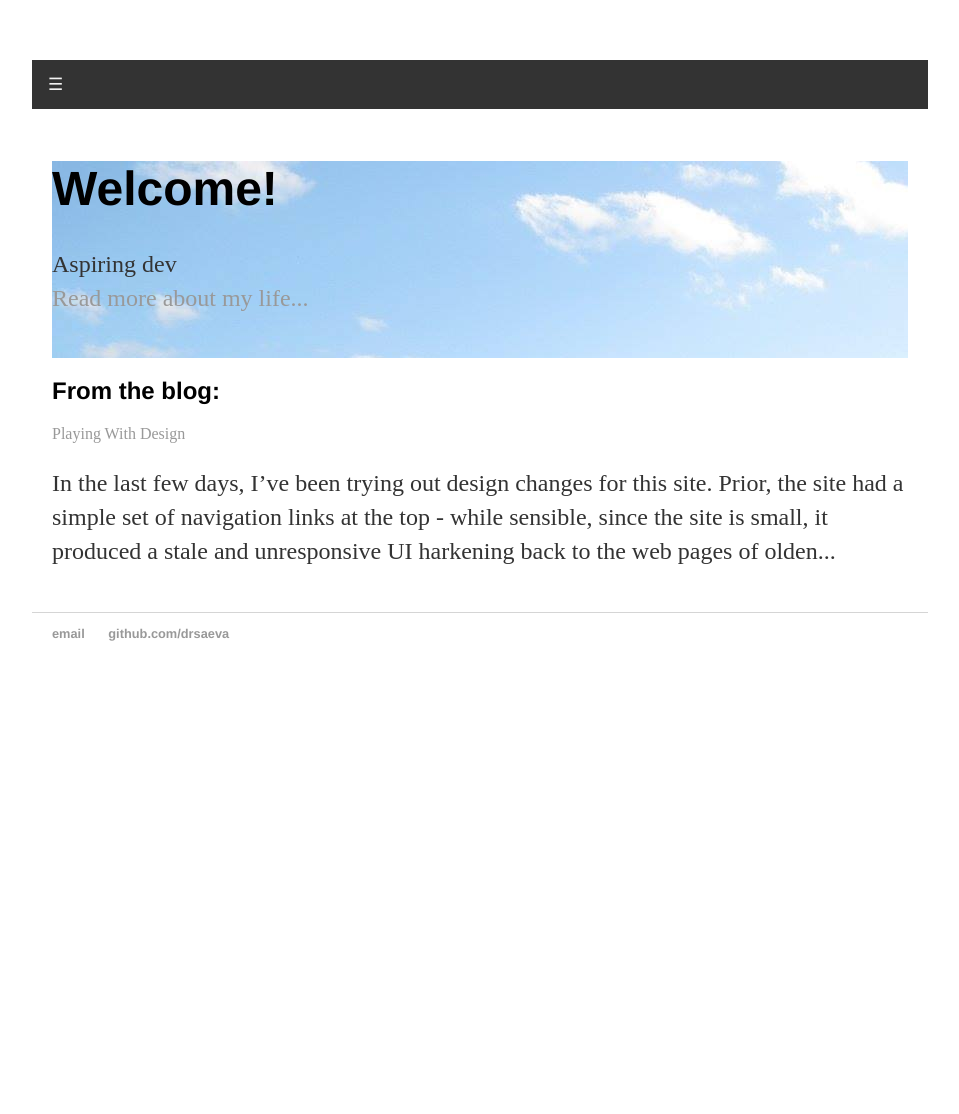
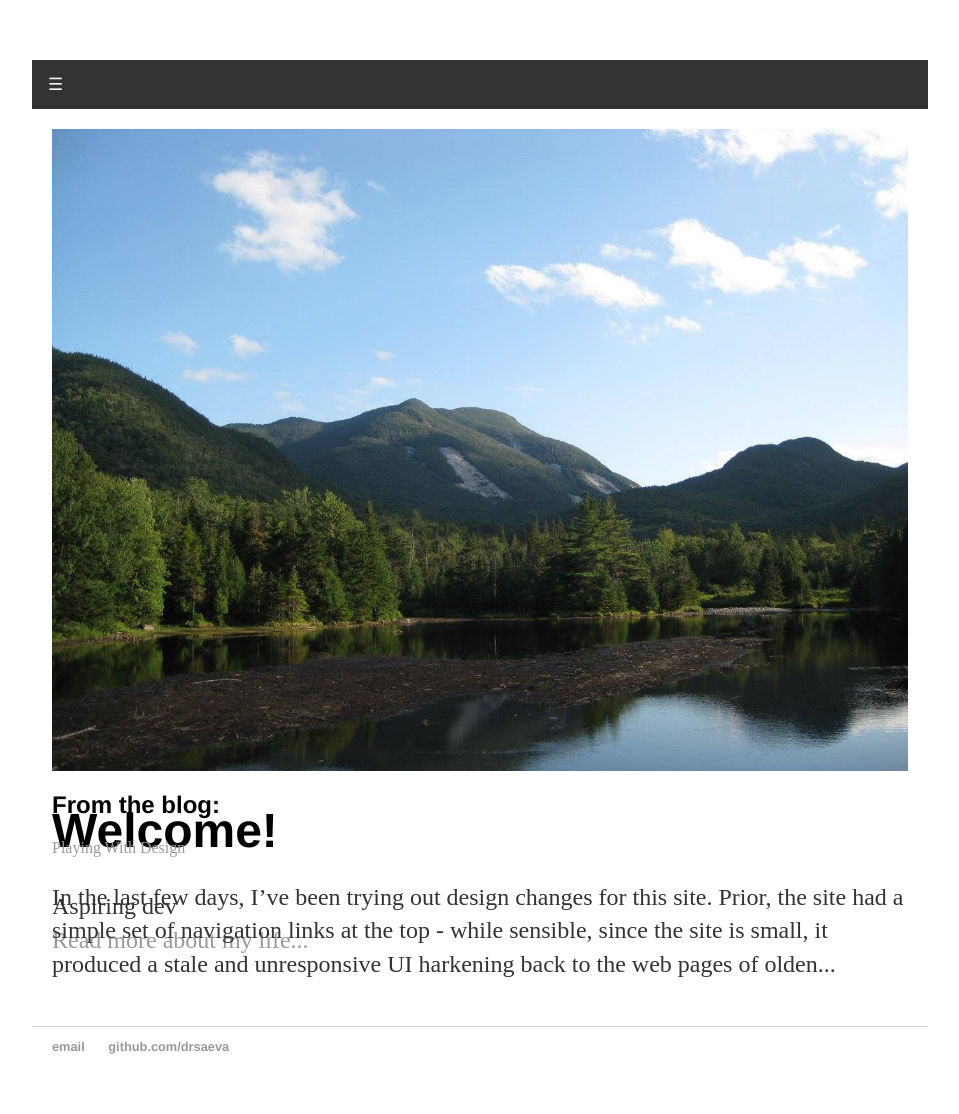
Before and after one commit to drsaeva/drsaeva.github.io, a Jekyll site: the page built from index.html, in a window 1280 px wide. Shown: the whole page, without its empty margins (160-1119 px from the left). Built offline with Jekyll 4.4.1, drawn with Linux system fonts in a browser that asks for light colours; before the commit the page ends 900 px from its top, so only the background shows below that.

Commit message:
Update main.css

```diff
--- a/css/main.css
+++ b/css/main.css
@@ -104,9 +104,12 @@ ul.posts li {
 .div-with-bg {
     background-image: url('https://drsaeva.github.io/img/marcy%20dam.jpg');
     background-repeat: no-repeat;
-    background-position: 100% 0%;
+    background-position: 50% 50%;
     background-attachment: fixed;
-    background-color: #1f1e1a;
+    background-size: contain;
+    width: 100%;
+    height: 0;
+    padding-top: 75%
 }
 
 /* Top Nav Bar */
```
